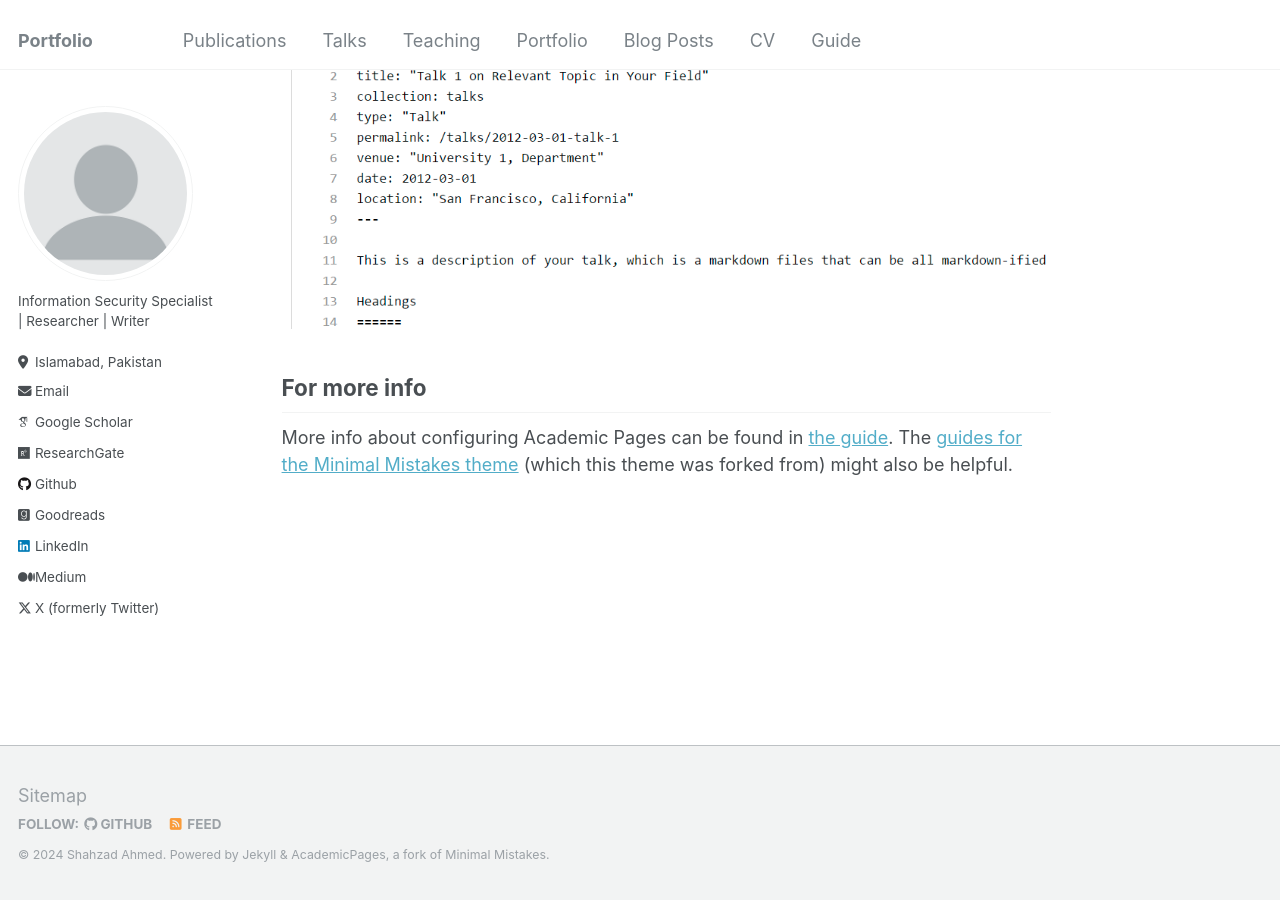
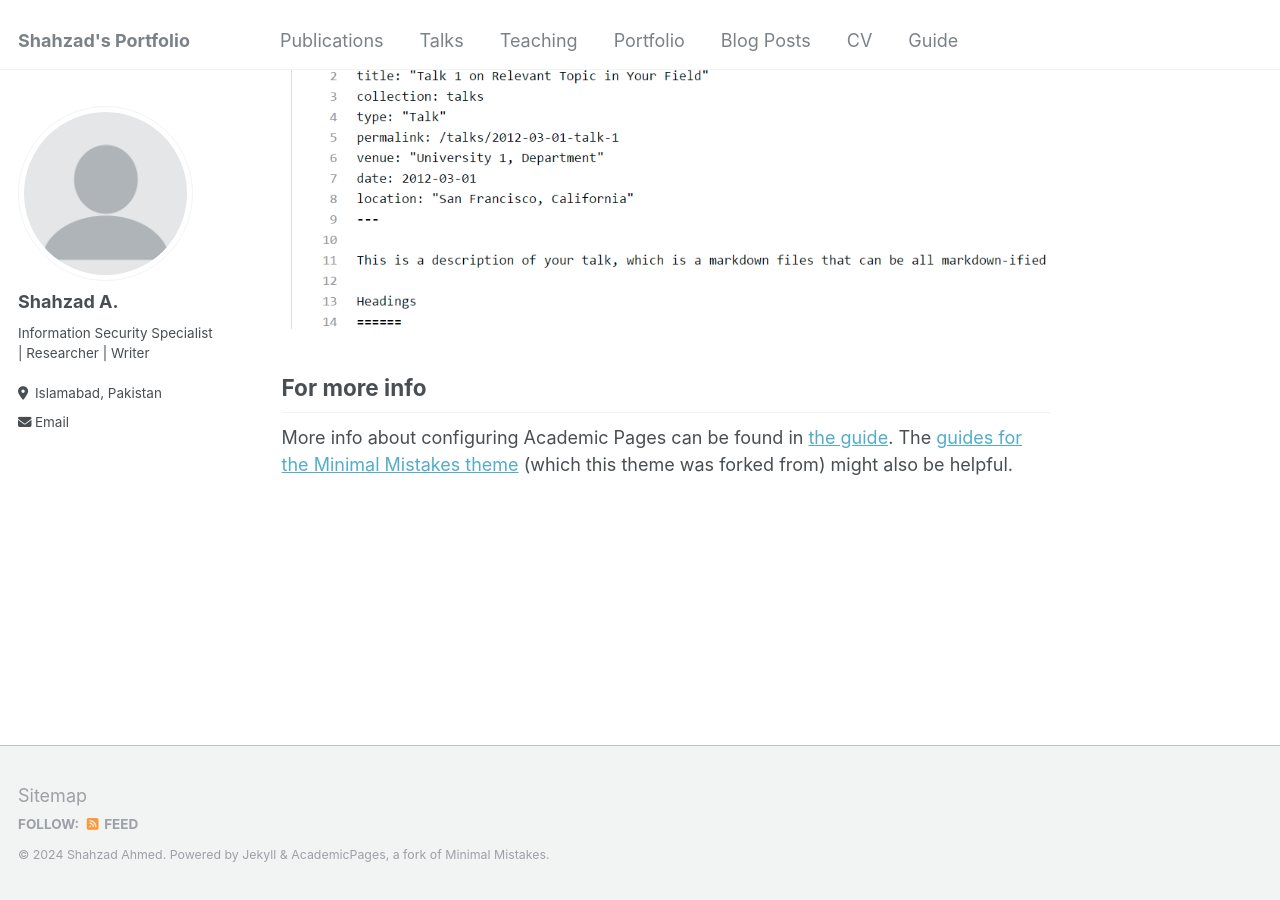
Before and after one commit to mirshahzad/mirshahzad.github.io, a Jekyll site: the page built from _pages/about.md, in a window 1280 px wide and 900 px high, scrolled down 2660 px. Built offline with Jekyll 4.4.1, drawn with Linux system fonts in a browser that asks for light colours; some web fonts are replaced.

Commit message:
Update _config.yml

```diff
--- a/_config.yml
+++ b/_config.yml
@@ -8,7 +8,7 @@
 
 # Basic Site Settings
 locale                   : "en-US"
-title                    : "Portfolio"
+title                    : "Shahzad's Portfolio"
 title_separator          : "-"
 name                     : &name "Shahzad Ahmed"
 description              : &description "I am an information security specialist with over three years of research and industry experience on multiple projects with different clients. Currently, I am serving as an Incharge Data Source Unit at the National Assembly, Pakistan, where I am responsible for leading data management, analysis, and security operations. Additionally, I am working as a freelancer on Upwork (I’m Top Rated on Upwork) and Fiverr. I am also working with a Senior Cybersecurity Consultant in the UK on different risk assessment projects on a remote basis. I am available to a vigilant team and a supportive organization where I can grow and utilize my expertise, and contribute to the tech community as well as to the planet."
@@ -22,7 +22,7 @@ repository               : "mirshahzad/mirshahzad.github.io"
 author:
   # Biographic information
   avatar           : "profile.png"
-  #name             : "Shahzad A."
+  name             : "Shahzad A."
   #pronouns         : # example: "she/her"
   bio              : "Information Security Specialist | Researcher | Writer"
   location         : "Islamabad, Pakistan"
@@ -30,7 +30,7 @@ author:
   #uri              : #URL
   email            : "mirshahzad2012@gmail.com"
 
-  Scholar:
+scholar:
   #arxiv            : # URL - Update with the correct link to your profile
   googlescholar    : "https://scholar.google.com/citations?user=VeyHCiEAAAAJ&hl=en"
   #impactstory     : # URL
@@ -39,7 +39,7 @@ author:
   #pubmed          : "https://www.ncbi.nlm.nih.gov/pubmed/?term=john+snow"
   researchgate     : "https://www.researchgate.net/profile/Shahzad-Ahmed-12"
 
-  Development:
+development:
   #bitbucket        : # Username - Update with your username on the site
   #codepen          : # Username
   #dribbble         : # Username
@@ -47,14 +47,14 @@ author:
   #kaggle           : # Username
   #stackoverflow    : # User number or user number and name (i.e., use "1" or "1/jeff-atwood")
 
-  Hire me:
+hire me:
   upwork           : "https://www.upwork.com/freelancers/~019452ef076435b2d0"
   fiverr           : "https://www.fiverr.com/mirshahzad007"
 
-  Appointment:
+appointment:
   calendly         : "https://calendly.com/mirshahzad"
 
-  Social media:
+social media:
   #bluesky          : #"bsky.app" # Replace this with you Bluesky username
   linkedin         : "https://www.linkedin.com/in/mirshahzad"
   medium           : "https://mirshahzad.medium.com/"
```
